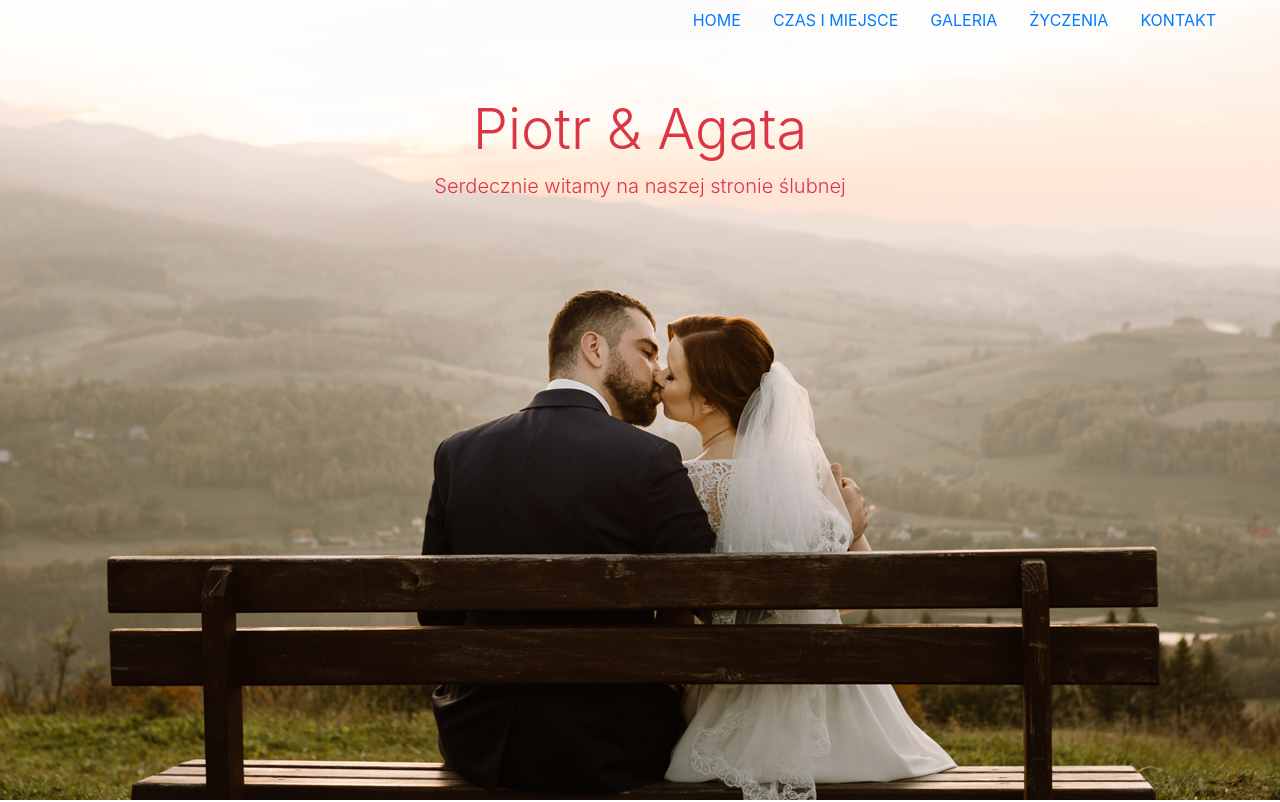
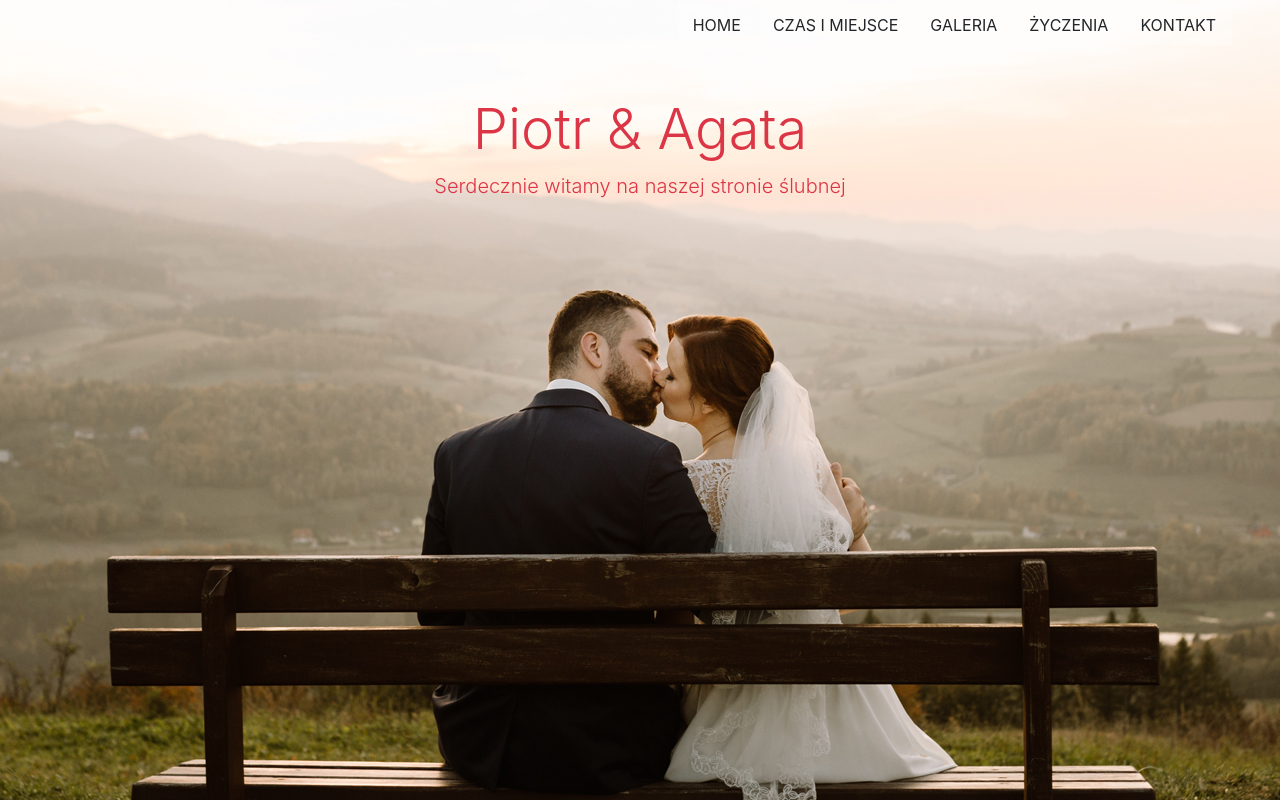
Before and after one commit to wilkpiotr/wedding-site, a React (Create React App) app: page / in a window 1280 px wide. Shown: the top 802 px of the page. Built offline with nearby package versions, Linux system fonts and the light colour scheme.

Commit message:
transition on hover at navbar

```diff
--- a/src/Components/Nav/Nav.jsx
+++ b/src/Components/Nav/Nav.jsx
@@ -14,27 +14,27 @@ class NavDropdownExample extends Component {
       return (
         <Nav as="ul" className="justify-content-end fixed-top nav pr-5 text-uppercase" variant="pills" activeKey={this.state.activeKey} onSelect={k => this.handleSelect(k)}>
           <Nav.Item as="li">
-            <Nav.Link as="a" eventKey="1" href="#home">
+            <Nav.Link as="a" className="link " eventKey="1" href="#home">
               Home
             </Nav.Link>
           </Nav.Item>
           <Nav.Item as="li" className="test">
-            <Nav.Link as="a" eventKey="2" href="#time">
+            <Nav.Link as="a" className="link text-body" eventKey="2" href="#time">
               Czas i Miejsce
             </Nav.Link>
           </Nav.Item>
           <Nav.Item as="li">
-            <Nav.Link as="a" eventKey="3" href="#gallery">
+            <Nav.Link as="a" className="link text-body" eventKey="3" href="#gallery">
               Galeria
             </Nav.Link>
           </Nav.Item>
           <Nav.Item as="li">
-            <Nav.Link as="a" eventKey="4" href="#wishes">
+            <Nav.Link as="a" className="link text-body" eventKey="4" href="#wishes">
               Życzenia
             </Nav.Link>
           </Nav.Item>
           <Nav.Item as="li">
-            <Nav.Link as="a" eventKey="5" href="#footer">
+            <Nav.Link as="a" className="link text-body" eventKey="5" href="#footer">
               Kontakt
             </Nav.Link>
           </Nav.Item>
--- a/src/Components/Nav/Nav.scss
+++ b/src/Components/Nav/Nav.scss
@@ -1,7 +1,18 @@
 .nav {
-    // width: max-content;
-    background-color: rgba($color: #ffffff, $alpha: 0.2);
-    background-clip: content-box;
+    margin-top: 5px;
+
+    .link {
+        color: rgb(38, 38, 38);
+        background-color: rgba($color: #ffffff, $alpha: 0.3);
+        background-clip: border-box;
+        padding-top: 5px;
+        border-radius: unset;
+        border-top: 3px transparent solid;
+        transition: border-top 0.5s ease-in-out;
+        &:hover {
+            border-top: 3px red solid;
+        }
+    }
 }
 
 /* // export default; */
```
